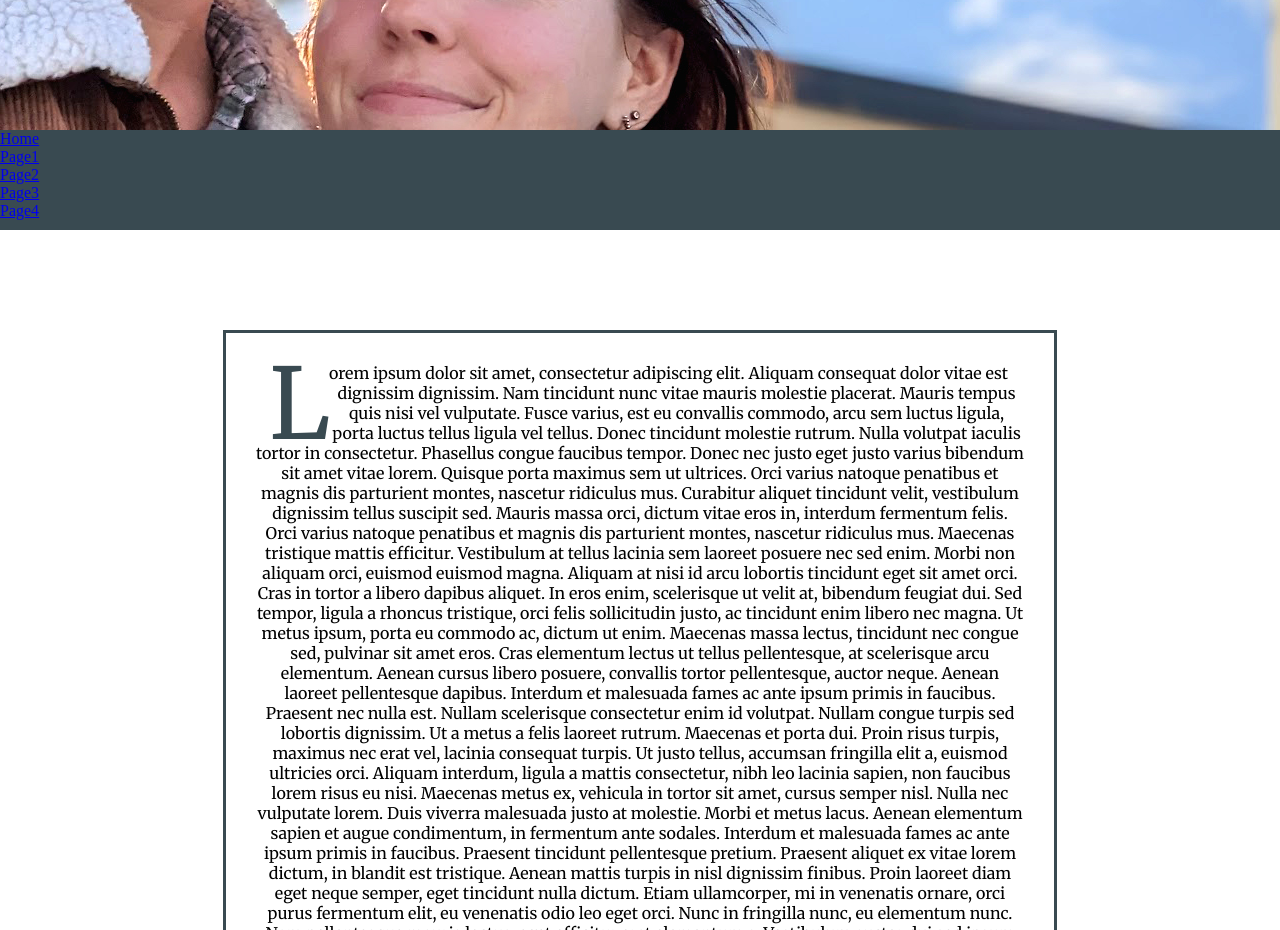
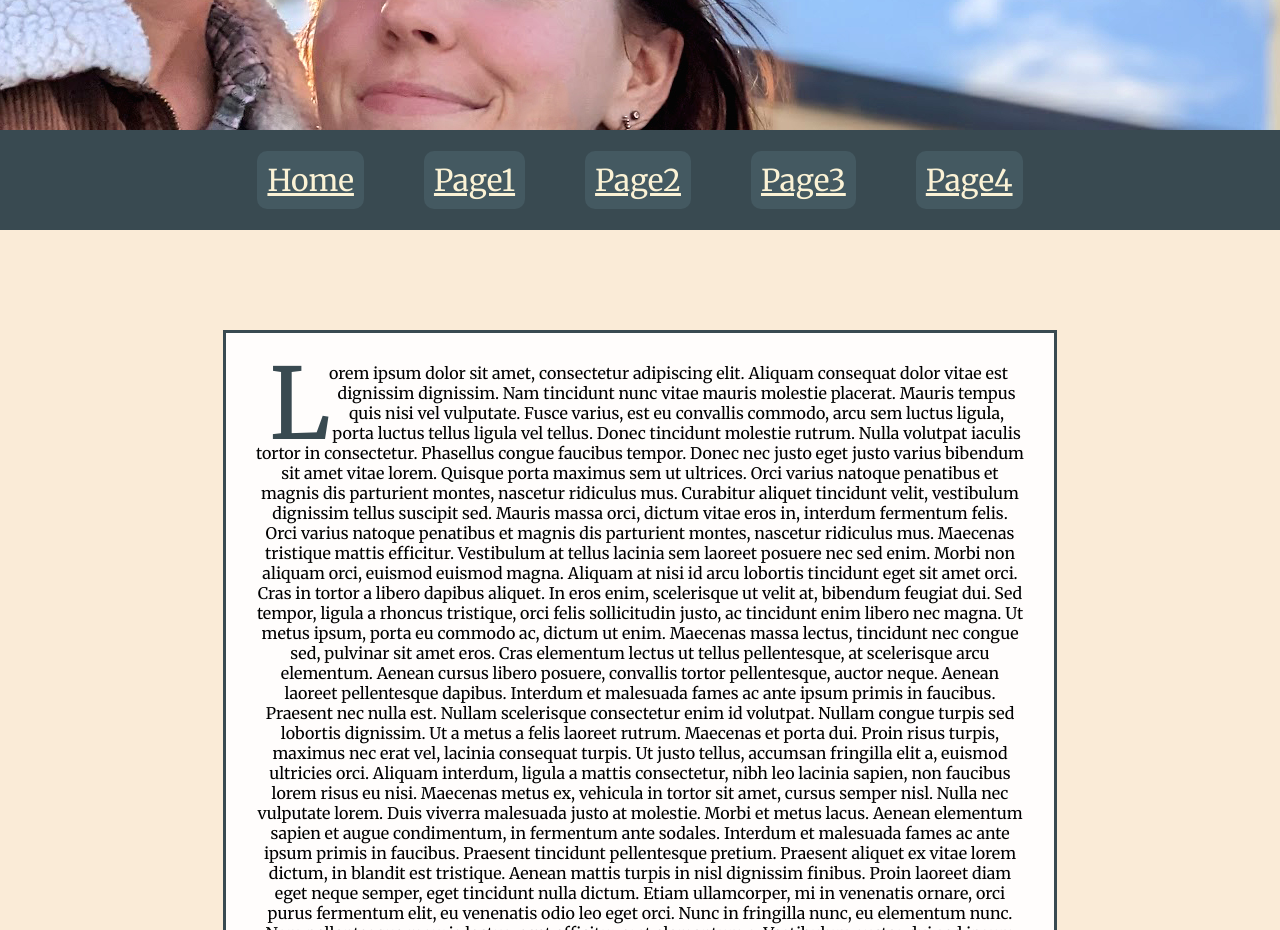
Before and after one commit to LewisKolb/LewisKolb.github.io, a plain HTML site: page index.html in a window 1280 px wide. Shown: the part 820-1750 px from the top of the page. Drawn offline with Linux system fonts and the light colour scheme.

Commit message:
Update styles.css

```diff
--- a/styles.css
+++ b/styles.css
@@ -5,9 +5,11 @@ html, body, div, span, applet, object, iframe, h1, h2, h3, h4, h5, h6, p, blockq
     outline: 0;
     font-size: 100%;
     vertical-align: baseline;
-    background: transparent;
 }
 
+.mainbg {
+    background-color: antiquewhite;
+}
 .centerdiv {
 
     text-align: center;
@@ -136,24 +138,37 @@ p{
     position: relative;
     z-index: 15;
     bottom: 100px;
+    display: flex;
+    justify-content: center;
+
 }
 
-.nav ul li {
-    display: inline-block;
+
+.nav a{
+
     color: #fbf2d5;
     font-size:  30px; ;
     font-family: Merriweather;
-    padding: 30px;
-    align:center;
-    position: relative;
+
 }
-
-.nav ul li :hover {
+.nav  a:visited {
     color: #fdc57b;;
     cursor: pointer;
 }
-
-.nav ul li :visited {
-    color: #fdc57b;;
+.nav a:hover {
+    color: #c46f00;;
     cursor: pointer;
 }
+
+div .box{
+    display: inline-flex;
+    flex-direction: row;
+    justify-content: center;
+    align-items: center;
+    padding: 10px;
+    margin: auto 30px;
+    border-radius: 10px;
+    background-color: #445961;
+    column-gap: 20px;
+
+}
```
